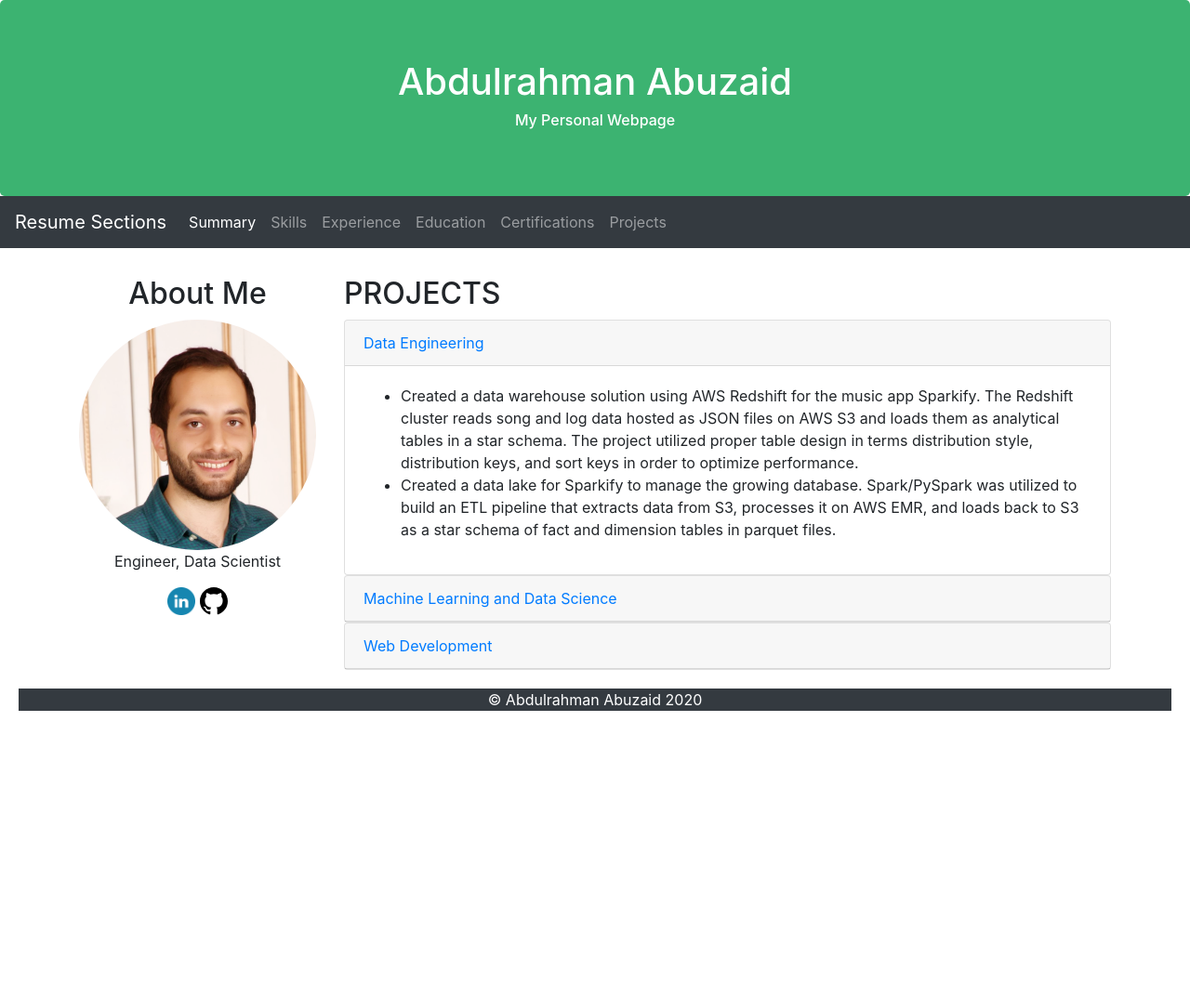
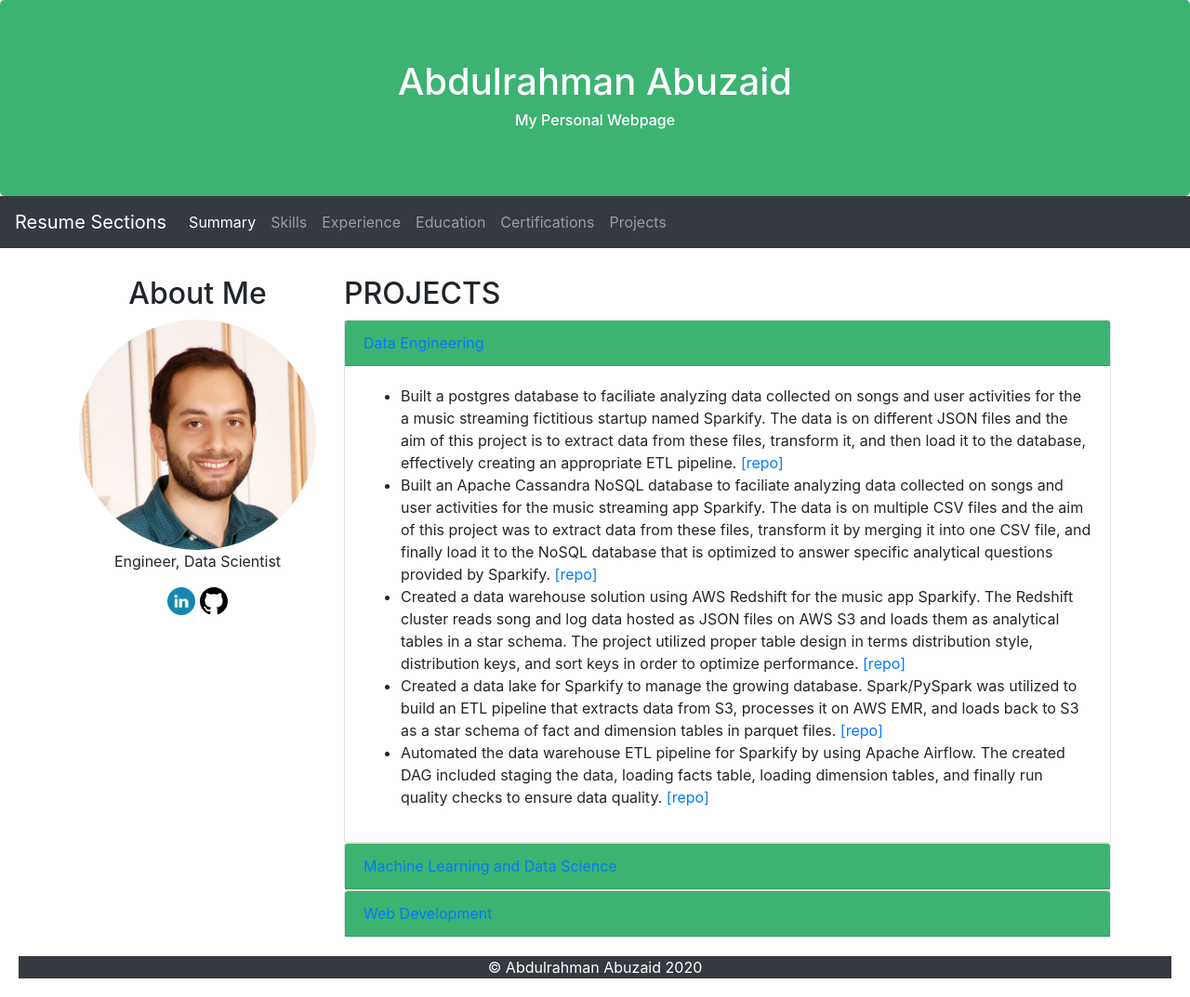
Before and after one commit to aitabuzaid/aitabuzaid.github.io, a plain HTML site: page projects.html in a window 1280 px wide. Shown: the whole page at 93% size. Before the commit the page ends 800 px from the top, so only its background shows below. Drawn offline with nearby package versions, Linux system fonts and the light colour scheme.

Commit message:
feat: added more projects

```diff
--- a/projects.html
+++ b/projects.html
@@ -70,7 +70,7 @@
 
         <div id="accordion">
           <div class="card">
-            <div class="card-header">
+            <div class="card-header green">
               <a class="card-link" data-toggle="collapse" href="#collapseOne">
                 Data Engineering
               </a>
@@ -78,22 +78,45 @@
             <div id="collapseOne" class="collapse show" data-parent="#accordion">
               <div class="card-body">
                 <ul>
+                  <li>Built a postgres database to faciliate analyzing data
+                     collected on songs and user activities for the a music streaming fictitious
+                      startup named Sparkify. The data is on different JSON files
+                       and the aim of this project is to extract data from
+                        these files, transform it, and then load it to the database,
+                         effectively creating an appropriate ETL pipeline.
+                         <a href="https://github.com/aitabuzaid/data-engineering/tree/master/Project%201%20Postgres">
+                           [repo]</a></li>
+                  <li>Built an Apache Cassandra NoSQL database to faciliate
+                    analyzing data collected on songs and user activities for the
+                      music streaming app Sparkify. The data is on multiple
+                      CSV files and the aim of this project was to extract data
+                      from these files, transform it by merging it into one CSV
+                       file, and finally load it to the NoSQL database that is
+                       optimized to answer specific analytical questions
+                       provided by Sparkify. <a href="https://github.com/aitabuzaid/data-engineering/tree/master/project-2-cassandra-db">[repo]</a> </li>
                   <li>Created a data warehouse solution using AWS Redshift for the music
                     app Sparkify. The Redshift cluster reads song and log data hosted as
                     JSON files on AWS S3 and loads them as analytical tables in a star
                     schema. The project utilized proper table design in terms distribution
                     style, distribution keys, and sort keys in order to optimize
-                    performance.</li>
+                    performance.
+                    <a href="https://github.com/aitabuzaid/data-engineering/tree/master/project-3-redshift-dwh">[repo]</a></li>
                   <li>Created a data lake for Sparkify to manage the growing database.
                       Spark/PySpark was utilized to build an ETL pipeline that extracts
                       data from S3, processes it on AWS EMR, and loads back to S3 as a
-                      star schema of fact and dimension tables in parquet files.</li>
+                      star schema of fact and dimension tables in parquet files.
+                    <a href="https://github.com/aitabuzaid/data-engineering/tree/master/project-4-spark-data-lake">[repo]</a></li>
+                  <li>Automated the data warehouse ETL pipeline for Sparkify by
+                     using Apache Airflow. The created DAG included staging the data,
+                      loading facts table, loading dimension tables, and finally
+                       run quality checks to ensure data quality.
+                     <a href="https://github.com/aitabuzaid/data-engineering/tree/master/project-5-airflow">[repo]</a></li>
                 </ul>
               </div>
             </div>
           </div>
           <div class="card">
-            <div class="card-header">
+            <div class="card-header green">
               <a class="collapsed card-link" data-toggle="collapse" href="#collapseTwo">
                 Machine Learning and Data Science
               </a>
@@ -117,7 +140,7 @@
             </div>
           </div>
           <div class="card">
-            <div class="card-header">
+            <div class="card-header green">
               <a class="collapsed card-link" data-toggle="collapse" href="#collapseThree">
                 Web Development
               </a>
```
